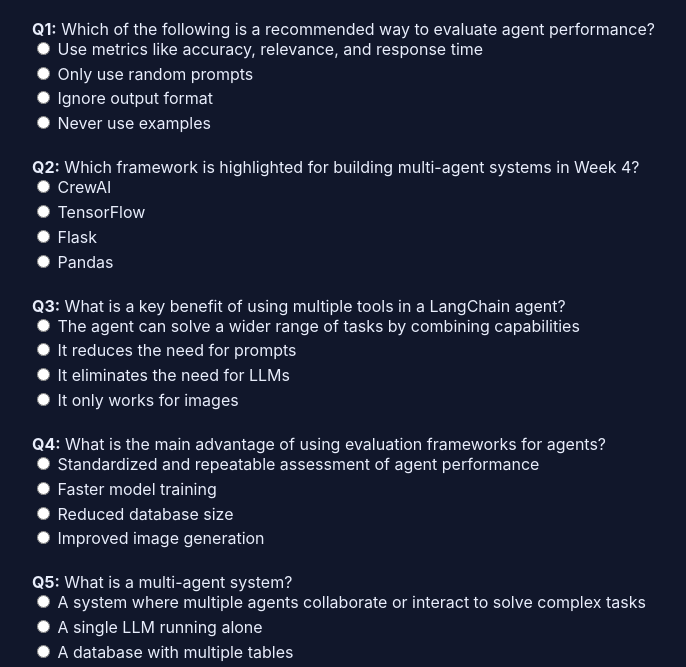
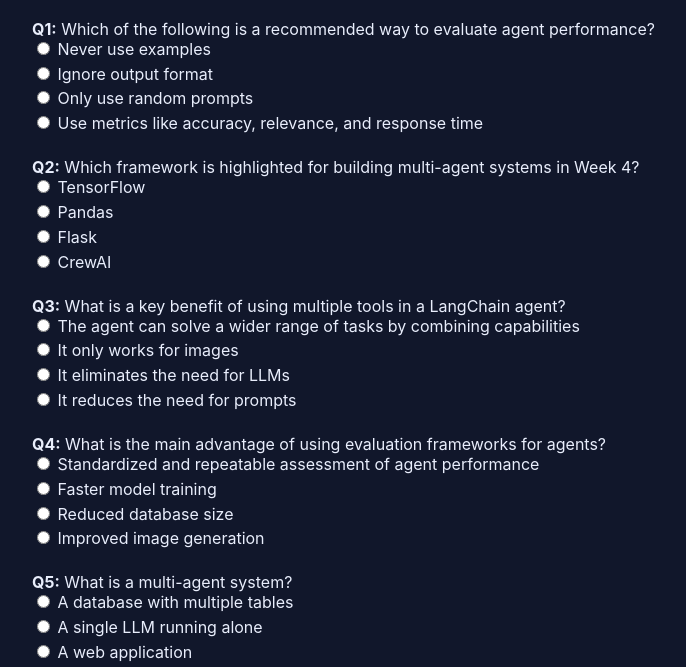
Before and after one commit to rajeunoia/GenAI_Training, a plain HTML site: page evaluation/genai_week4_evaluation.html in a window 1280 px wide. Shown: the part 127-794 px from the top of the page, without its empty margins (258-944 px from the left). Drawn offline with Linux system fonts and the light colour scheme.

Commit message:
Shuffle answer options for each question on all evaluation quizzes; fix duplicate variable issues

```diff
--- a/evaluation/genai_week4_evaluation.html
+++ b/evaluation/genai_week4_evaluation.html
@@ -235,7 +235,21 @@
     const shuffled = arr.slice().sort(() => 0.5 - Math.random());
     return shuffled.slice(0, n);
   }
-  const selectedQuestions = getRandomQuestions(questions, 10);
+    const selectedQuestions = questions.sort(() => 0.5 - Math.random()).slice(0, 10).map(q => {
+        // Shuffle options and track the new answer index
+        const optionIndexes = q.options.map((_, i) => i);
+        for (let i = optionIndexes.length - 1; i > 0; i--) {
+          const j = Math.floor(Math.random() * (i + 1));
+          [optionIndexes[i], optionIndexes[j]] = [optionIndexes[j], optionIndexes[i]];
+        }
+        const shuffledOptions = optionIndexes.map(i => q.options[i]);
+        const newAnswer = optionIndexes.indexOf(q.answer);
+        return {
+          q: q.q,
+          options: shuffledOptions,
+          answer: newAnswer
+        };
+      });
     selectedQuestions.forEach((q, idx) => {
       const div = document.createElement('div');
       div.className = 'question';
```
Also changed, not shown: evaluation/genai_week1_evaluation.html (+15 -1 lines), evaluation/genai_week2_evaluation.html (+15 -1 lines), evaluation/genai_week3_evaluation.html (+15 -1 lines), evaluation/genai_week5_evaluation.html (+15 -1 lines), evaluation/genai_week6_evaluation.html (+15 -1 lines).
